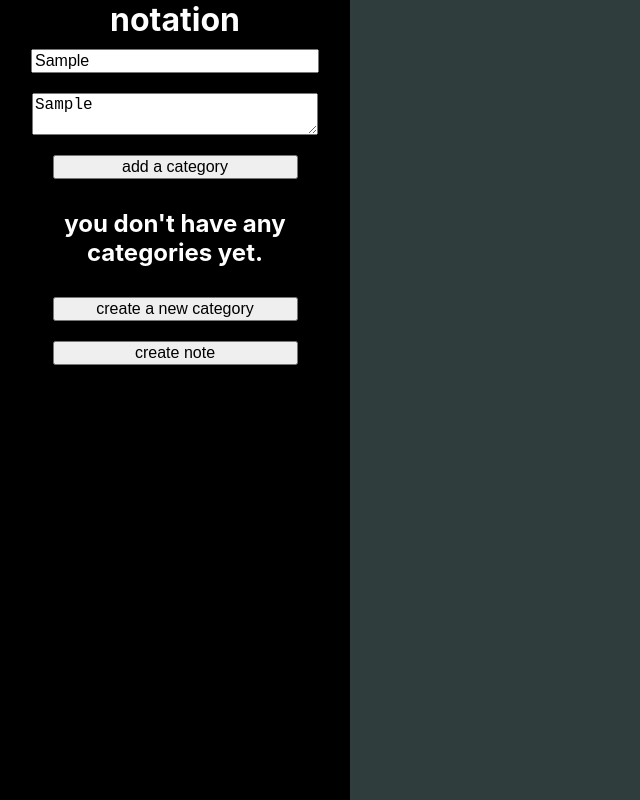
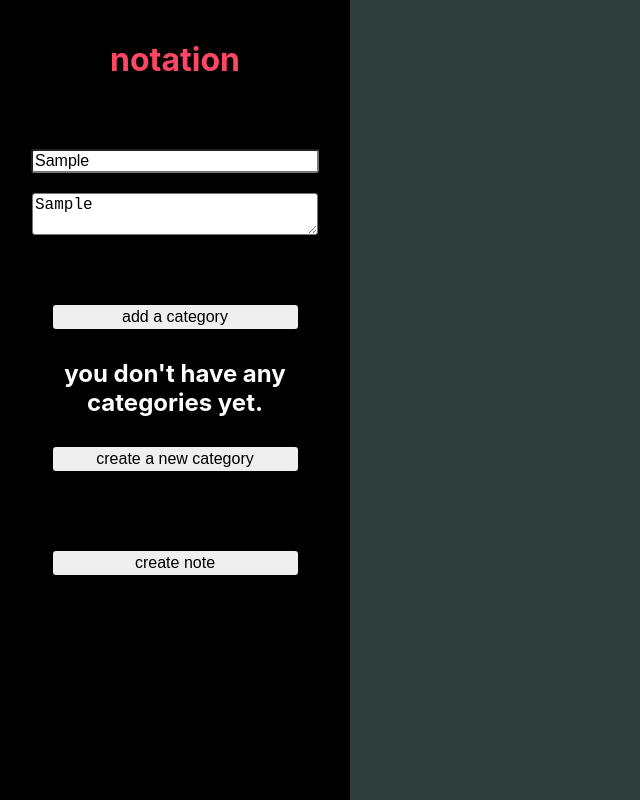
Before and after one commit to JoelSmith123/notation, a React (Create React App) app: page / in a window 1280 px wide. Both pictures are taken after typing "Sample", "Sample" into the empty fields and a click on the button "add a category". Shown: the whole page, without its empty margins (0-640 px from the left). Built offline with nearby package versions, Linux system fonts and the light colour scheme.

Commit message:
Add coloring to NoteForm

```diff
--- a/src/App.css
+++ b/src/App.css
@@ -24,4 +24,10 @@
 
 .sidebar-title {
   margin: 0;
+  padding-top: 40px;
+  transition: all 1s;
 }
+
+.sidebar-title:hover {
+  color: var(--dark-pink)
+}
--- a/src/NoteForm.css
+++ b/src/NoteForm.css
@@ -1,19 +1,52 @@
 .sidebar-form {
   display: flex;
   flex-direction: column;
+  margin-top: 60px;
+}
+
+.sidebar-form * {
+  outline: none;
 }
 
 .sidebar-form input,
 .sidebar-form textarea {
   color: #000;
+  border-radius: 3px;
+  font-size: 1rem;
   margin: 10px auto;
-  font-size: 1rem;
   width: 80%;
+}
+
+.sidebar-form input:focus,
+.sidebar-form textarea:focus {
+  border: 3px solid var(--dark-pink);
+}
+
+.sidebar-form textarea {
+  margin-bottom: 60px;
 }
 
 .sidebar-form button {
   color: #000;
+  border: 2px solid transparent;
+  border-radius: 3px;
+  font-size: 1rem;
   margin: 10px auto;
-  font-size: 1rem;
   width: 70%;
 }
+
+.sidebar-form button:hover {
+  background: var(--light-pink);
+}
+
+.sidebar-form button:active {
+  background: var(--dark-pink);
+}
+
+.sidebar-form h2 {
+  margin: 20px 10px;
+}
+
+.category-options {
+  margin-bottom: 60px;
+}
--- a/src/NoteForm.js
+++ b/src/NoteForm.js
@@ -60,7 +60,7 @@ export default class NoteForm extends Component {
 
   renderCategoryOptions() {
     return (
-      <div>
+      <div className='category-options'>
 
         { this.renderExistingCategorySelection() }
 
@@ -77,7 +77,7 @@ export default class NoteForm extends Component {
 
   renderNewCategoryForm() {
     return (
-      <div>
+      <div className='new-category-form'>
         <input
           type='text'
           value={this.state.newCategory}
```
